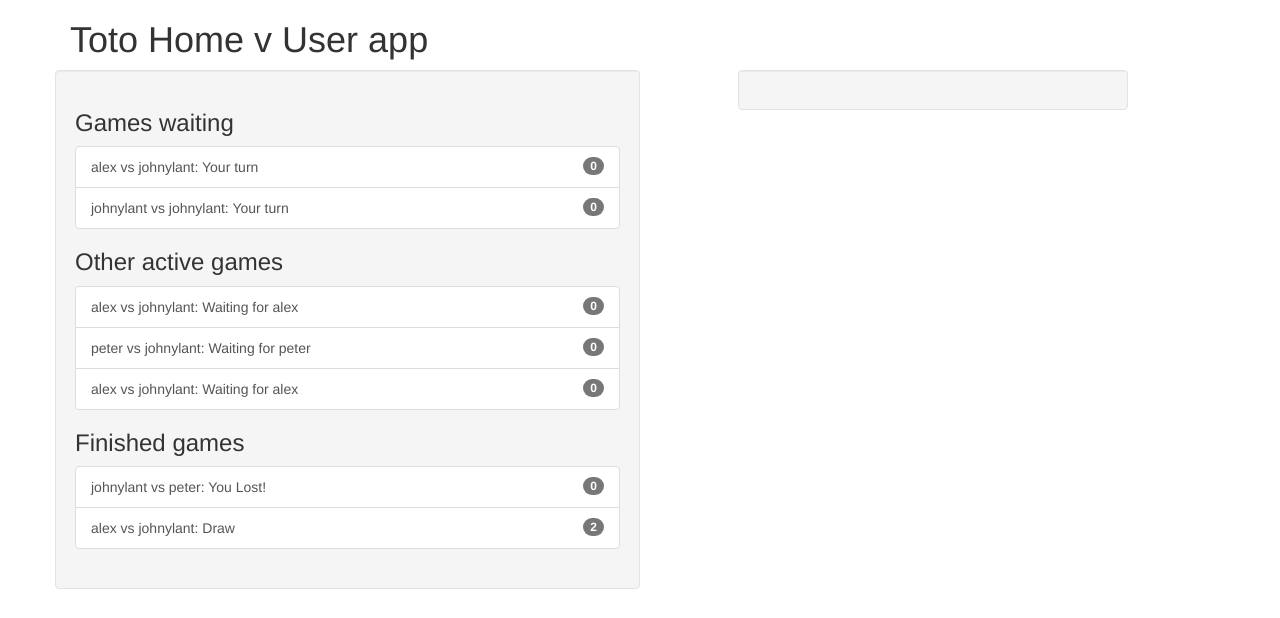
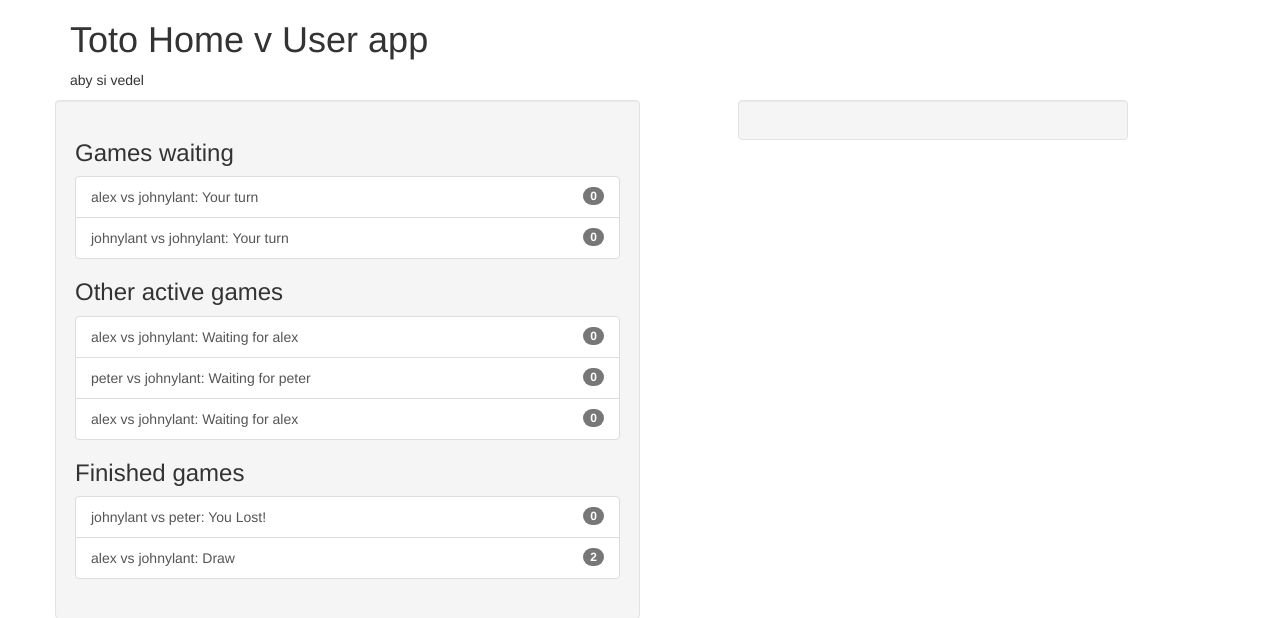
Before and after one commit to johnylant/djangoTestProject, a Django app: page /user/home in a window 1280 px wide. Shown: the part 56-674 px from the top of the page. Run offline with Django 3.2, Linux system fonts and the light colour scheme; a user stored in the database is signed in; data comes from the database, SQL or seed files in the repository; some libraries are stand-ins or nearby versions.

Commit message:
testing pull na work machine

```diff
--- a/user/templates/user/home.html
+++ b/user/templates/user/home.html
@@ -9,6 +9,7 @@ Overview for {{user.username}}
 
 
   <h1>Toto Home v User app </h1>
+  <p> aby si vedel </p>
     <div class="row">
         <div class="well col-md-6">
           {% include "tictactoe/game_list_snippet.html" with header="Games waiting" games_list=waiting_games %}
```
